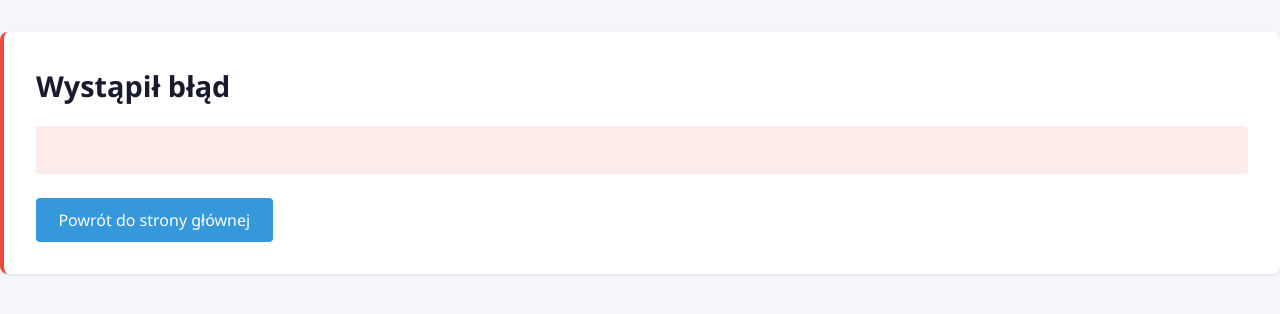
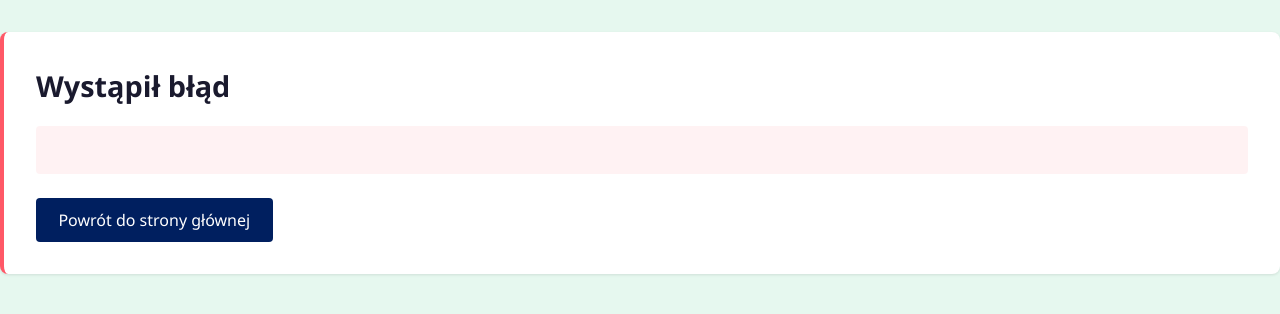
Before and after one commit to SzymonPaw/presidio, a Flask app: template templates/error.html in a window 1280 px wide. Shown: the top 314 px of the page. Run offline with Flask 3, Linux system fonts and the light colour scheme; the template is opened without the code that fills it, so the values that code supplies are empty.

Commit message:
Refactor CSS variables and update styles for improved theming and consistency

```diff
--- a/static/css/app.css
+++ b/static/css/app.css
@@ -1,13 +1,22 @@
 * {
     box-sizing: border-box;
+}
+
+:root {
+    --color-navy: #001F5F;
+    --color-pink: #FF5867;
+    --color-turquoise: #009BA1;
+    --color-gray: #B2B2B2;
+    --color-bg-green: #e6f8ef;
+    --color-text: #2c3e50;
 }
 
 body {
     font-family: 'Segoe UI', Tahoma, Geneva, Verdana, sans-serif;
     margin: 0;
     padding: 0;
-    background: #f4f6f9;
-    color: #2c3e50;
+    background: var(--color-bg-green);
+    color: var(--color-text);
     line-height: 1.5;
 }
 
@@ -52,13 +61,13 @@ h1 {
 }
 
 .file-label:hover {
-    border-color: #3498db;
-    background: #f0f7ff;
+    border-color: var(--color-navy);
+    background: #f4f7ff;
 }
 
 .file-label.dragover {
-    border-color: #27ae60;
-    background: #edfff5;
+    border-color: var(--color-turquoise);
+    background: #eafdfb;
 }
 
 .file-info {
@@ -78,12 +87,12 @@ h1 {
 }
 
 .btn-primary {
-    background: #3498db;
+    background: var(--color-navy);
     color: #fff;
 }
 
 .btn-primary:hover {
-    background: #2980b9;
+    background: #001746;
 }
 
 .btn-primary:disabled {
@@ -92,12 +101,12 @@ h1 {
 }
 
 .btn-secondary {
-    background: #3498db;
+    background: var(--color-turquoise);
     color: #ffffff;
 }
 
 .btn-secondary:hover {
-    background: #237db8;
+    background: #008483;
 }
 
 .status {
@@ -133,7 +142,7 @@ h1 {
 }
 
 .findings-table th {
-    background: #f0f0f0;
+    background: var(--color-gray);
     font-weight: bold;
     text-align: center;
 }
@@ -145,15 +154,15 @@ h1 {
 }
 
 .error-container {
-    border-left: 4px solid #e74c3c;
+    border-left: 4px solid var(--color-pink);
 }
 
 .error-message {
-    background: #ffeaea;
+    background: rgba(255, 88, 103, 0.08);
     padding: 1rem;
     border-radius: 4px;
     margin: 1rem 0;
-    color: #c0392b;
+    color: var(--color-pink);
 }
 
 .result {
@@ -381,7 +390,10 @@ h1 {
     overflow: hidden;
 
     pointer-events: none;
-    box-sizing: border-box;
+granat → #001F5F
+róż → #FF5867
+turkus → #009BA1
+szary → #B2B2B2    box-sizing: border-box;
 }
 
 .pii-overlay-box.is-selected {
```
